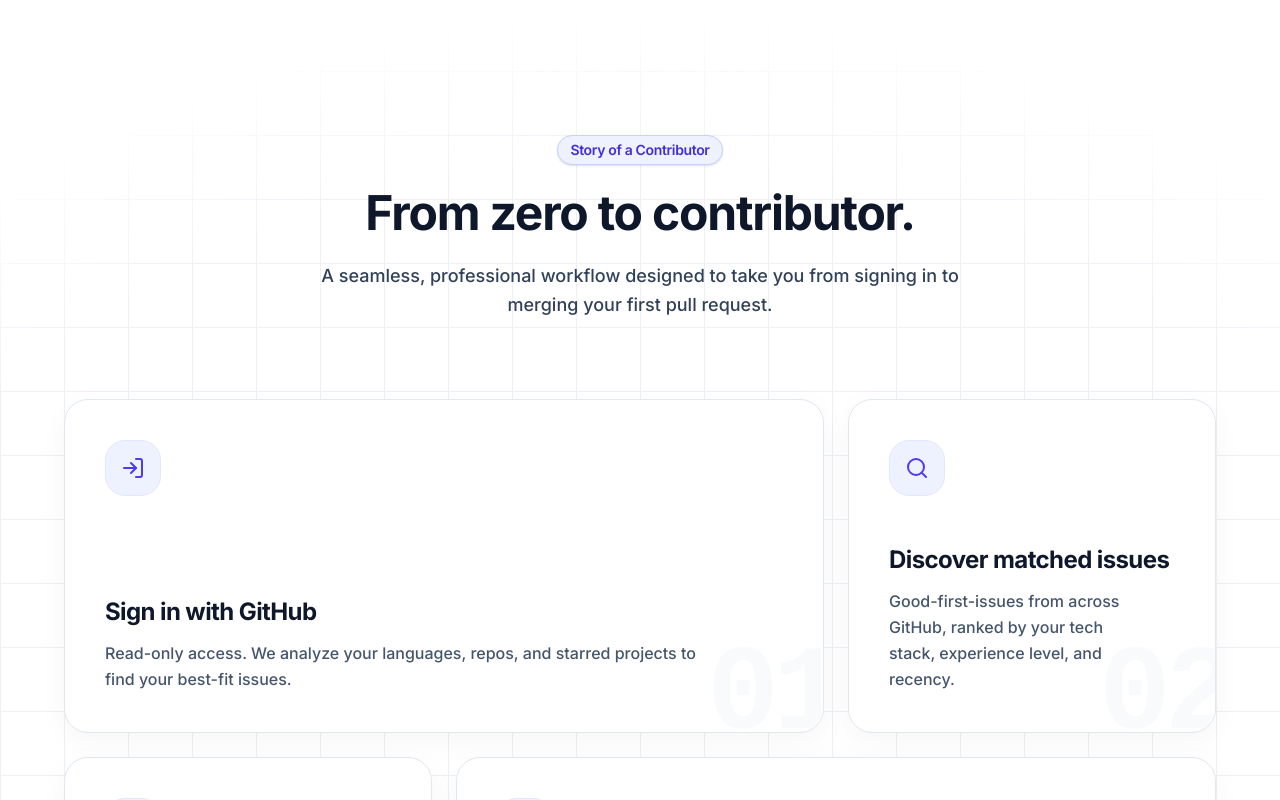
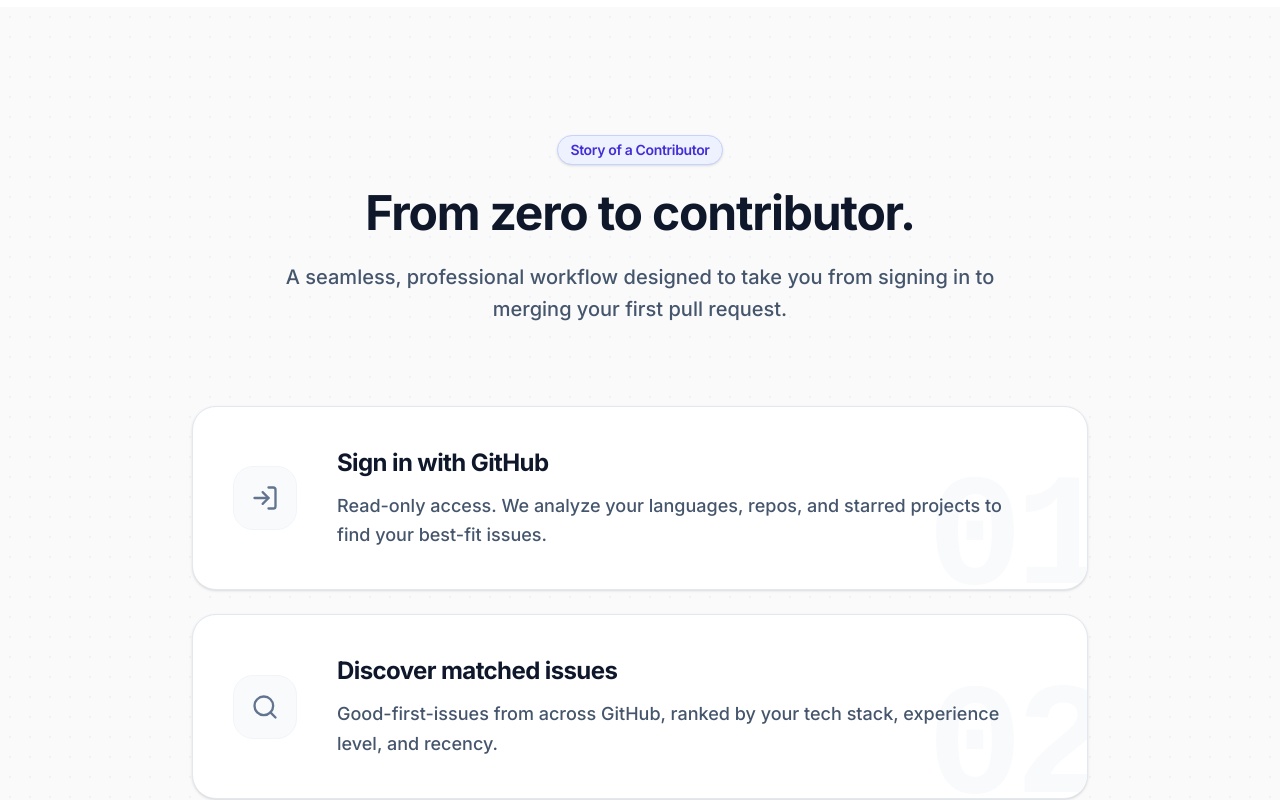
Before and after one commit to Sparkyyy45/Repo-Sage, a Next.js app: page / in a window 1280 px wide. Shown: the part 2160-2960 px from the top of the page. Built offline with nearby package versions, Linux system fonts and the light colour scheme; no server answers.

Commit message:
Implement minimalist vertical card timeline for How It Works

```diff
--- a/components/landing/how-it-works.tsx
+++ b/components/landing/how-it-works.tsx
@@ -48,15 +48,15 @@ const containerVariants = {
 };
 
 const stepVariants = {
-  hidden: { opacity: 0, y: 30 },
-  visible: { opacity: 1, y: 0, transition: { duration: 0.7, ease: [0.22, 1, 0.36, 1] } },
+  hidden: { opacity: 0, y: 20 },
+  visible: { opacity: 1, y: 0, transition: { duration: 0.6, ease: [0.22, 1, 0.36, 1] } },
 };
 
 export function HowItWorks() {
   return (
-    <section id="how-it-works" className="relative overflow-hidden bg-white py-24 md:py-32">
-      {/* High-contrast architectural grid background */}
-      <div className="absolute inset-0 z-0 bg-[linear-gradient(to_right,#e2e8f0_1px,transparent_1px),linear-gradient(to_bottom,#e2e8f0_1px,transparent_1px)] bg-[size:4rem_4rem] [mask-image:radial-gradient(ellipse_80%_50%_at_50%_50%,#000_80%,transparent_100%)] opacity-60" />
+    <section id="how-it-works" className="relative overflow-hidden bg-[#FAFAFA] py-24 md:py-32">
+      {/* Extremely subtle, professional dot pattern background */}
+      <div className="absolute inset-0 z-0 bg-[radial-gradient(#e2e8f0_1px,transparent_1px)] [background-size:20px_20px] opacity-50" />
 
       <div className="relative z-10 mx-auto w-full max-w-7xl px-6">
         <motion.div
@@ -64,7 +64,7 @@ export function HowItWorks() {
           whileInView={{ opacity: 1, y: 0 }}
           viewport={{ once: true, margin: "-100px" }}
           transition={{ duration: 0.6, ease: [0.22, 1, 0.36, 1] }}
-          className="mx-auto mb-20 max-w-2xl text-center"
+          className="mx-auto mb-20 max-w-3xl text-center"
         >
           <div className="inline-flex items-center rounded-full border border-indigo-200 bg-indigo-50 px-3 py-1 text-sm font-semibold text-indigo-700 mb-6 shadow-sm tracking-tight">
             Story of a Contributor
@@ -72,57 +72,46 @@ export function HowItWorks() {
           <h2 className="text-4xl font-bold tracking-tight text-slate-900 md:text-5xl tracking-[-0.02em]">
             From zero to contributor.
           </h2>
-          <p className="mt-6 text-slate-700 text-lg leading-relaxed font-medium">
+          <p className="mt-6 text-slate-600 text-lg md:text-xl leading-relaxed font-medium">
             A seamless, professional workflow designed to take you from signing in to merging your first pull request.
           </p>
         </motion.div>
 
-        <div className="mx-auto max-w-6xl">
+        <div className="mx-auto max-w-4xl">
           <motion.div
-            className="grid grid-cols-1 md:grid-cols-3 gap-6"
+            className="space-y-6"
             variants={containerVariants}
             initial="hidden"
             whileInView="visible"
             viewport={{ once: true, margin: "-100px" }}
           >
-            {steps.map((s, idx) => {
-              const bentoClass = [
-                "md:col-span-2",
-                "md:col-span-1",
-                "md:col-span-1",
-                "md:col-span-2",
-                "md:col-span-2",
-                "md:col-span-1",
-              ][idx];
-
-              return (
+            {steps.map((s) => (
               <motion.div
                 key={s.title}
                 variants={stepVariants}
-                  className={`relative flex flex-col rounded-3xl border border-slate-200 bg-white p-8 md:p-10 shadow-[0_8px_30px_rgb(0,0,0,0.04)] hover:shadow-[0_8px_30px_rgb(0,0,0,0.08)] transition-all duration-500 hover:-translate-y-1 group overflow-hidden ${bentoClass}`}
+                className="group relative flex flex-col md:flex-row items-start md:items-center gap-6 md:gap-10 overflow-hidden rounded-3xl border border-slate-200 bg-white p-8 md:p-10 shadow-sm transition-all duration-500 hover:-translate-y-1 hover:border-indigo-100 hover:shadow-xl"
               >
-                  {/* Subtle, sharp typography background number */}
-                  <span className="absolute -bottom-6 -right-4 font-mono text-[120px] leading-none font-bold text-slate-50 select-none pointer-events-none tracking-tighter group-hover:text-indigo-50/50 transition-colors duration-500">
+                {/* Giant aesthetic watermark number */}
+                <span className="absolute -bottom-8 -right-4 select-none text-[160px] font-bold leading-none tracking-tighter text-slate-50 transition-all duration-500 group-hover:-translate-y-4 group-hover:text-indigo-50/60 font-mono pointer-events-none z-0">
                   {s.number}
                 </span>
 
-                  {/* Glowing hover gradient */}
-                  <div className="absolute inset-0 bg-gradient-to-br from-indigo-500/0 via-indigo-500/0 to-indigo-500/5 opacity-0 group-hover:opacity-100 transition-opacity duration-500 pointer-events-none" />
-
-                  <div className="relative z-10 flex flex-col h-full">
-                    {/* Minimalist Icon Box */}
-                    <div className="mb-12 flex size-14 items-center justify-center rounded-2xl bg-indigo-50 border border-indigo-100 text-indigo-600 transition-all duration-500 group-hover:bg-indigo-600 group-hover:text-white group-hover:shadow-[0_0_20px_rgba(79,70,229,0.3)] group-hover:scale-110 origin-left">
-                      <s.icon className="size-6" strokeWidth={2} />
+                {/* Left side: Icon */}
+                <div className="relative z-10 flex shrink-0 items-center justify-center size-16 rounded-2xl border border-slate-100 bg-slate-50 text-slate-500 transition-all duration-500 group-hover:scale-110 group-hover:border-indigo-500 group-hover:bg-indigo-600 group-hover:text-white group-hover:shadow-[0_0_30px_rgba(79,70,229,0.4)] origin-left md:origin-center">
+                  <s.icon className="size-7" strokeWidth={2} />
                 </div>
 
-                    <div className="mt-auto">
-                      <h3 className="text-2xl font-bold text-slate-900 mb-3 tracking-tight group-hover:text-indigo-600 transition-colors duration-300">{s.title}</h3>
-                      <p className="text-base leading-relaxed text-slate-600 font-medium max-w-[90%]">{s.body}</p>
-                    </div>
+                {/* Right side: Content */}
+                <div className="relative z-10 flex-grow">
+                  <h3 className="mb-3 text-2xl font-bold tracking-tight text-slate-900 transition-colors duration-300 group-hover:text-indigo-700">
+                    {s.title}
+                  </h3>
+                  <p className="max-w-2xl text-lg font-medium leading-relaxed text-slate-600">
+                    {s.body}
+                  </p>
                 </div>
               </motion.div>
-              );
-            })}
+            ))}
           </motion.div>
         </div>
       </div>
```
Lines whose indentation alone changed are shown as unchanged.
